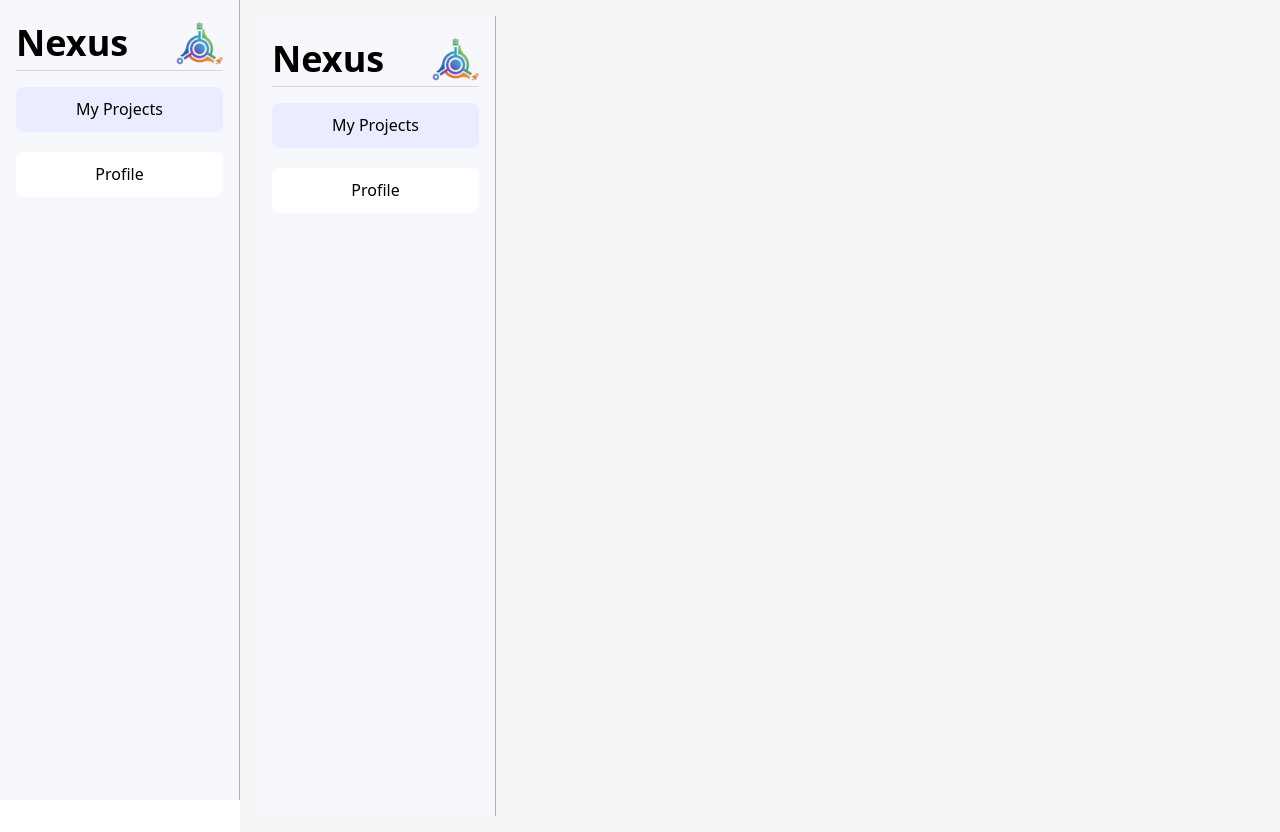
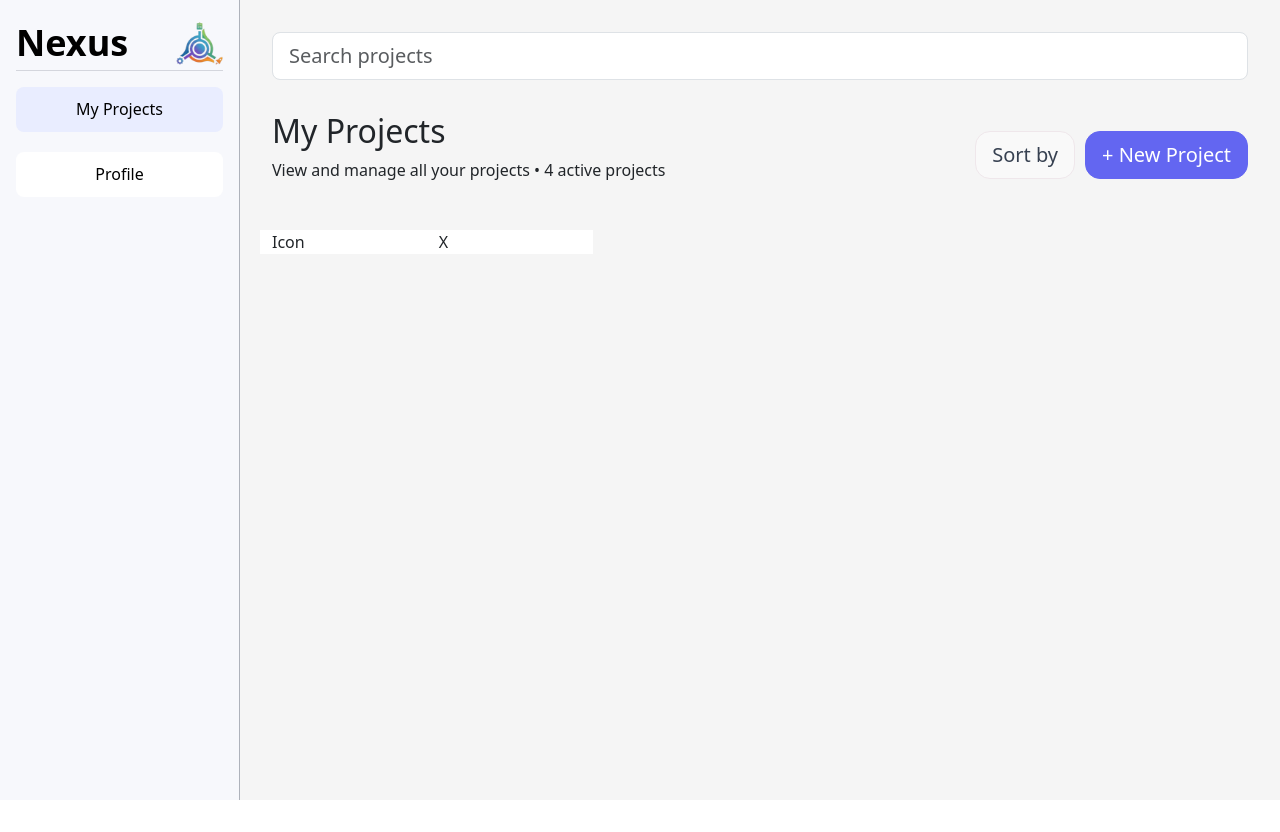
Before and after one commit to Ashtonroxas/Nexus, a React (Vite) app: page /projects in a window 1280 px wide. After the commit the page ends 800 px from the top, so only its background shows below. Built offline with nearby package versions, Linux system fonts and the light colour scheme.

Commit message:
[Angelos Boules]: Removed redundanct <NexusLayout /> component wrapper

```diff
--- a/src/pages/MyProjects/MyProjects.jsx
+++ b/src/pages/MyProjects/MyProjects.jsx
@@ -25,7 +25,7 @@ function MyProjects() {
   };
 
   return (
-    <NexusLayout>
+    <>
       <Row className="p-3">
         <Form onSubmit={(e) => handleSearch(e)}>
           <Form.Control
@@ -55,7 +55,7 @@ function MyProjects() {
       <Row className="p-3">
         <ProjectCard project={dummyProject} />
       </Row>
-    </NexusLayout>
+    </>
   );
 }
 
```
